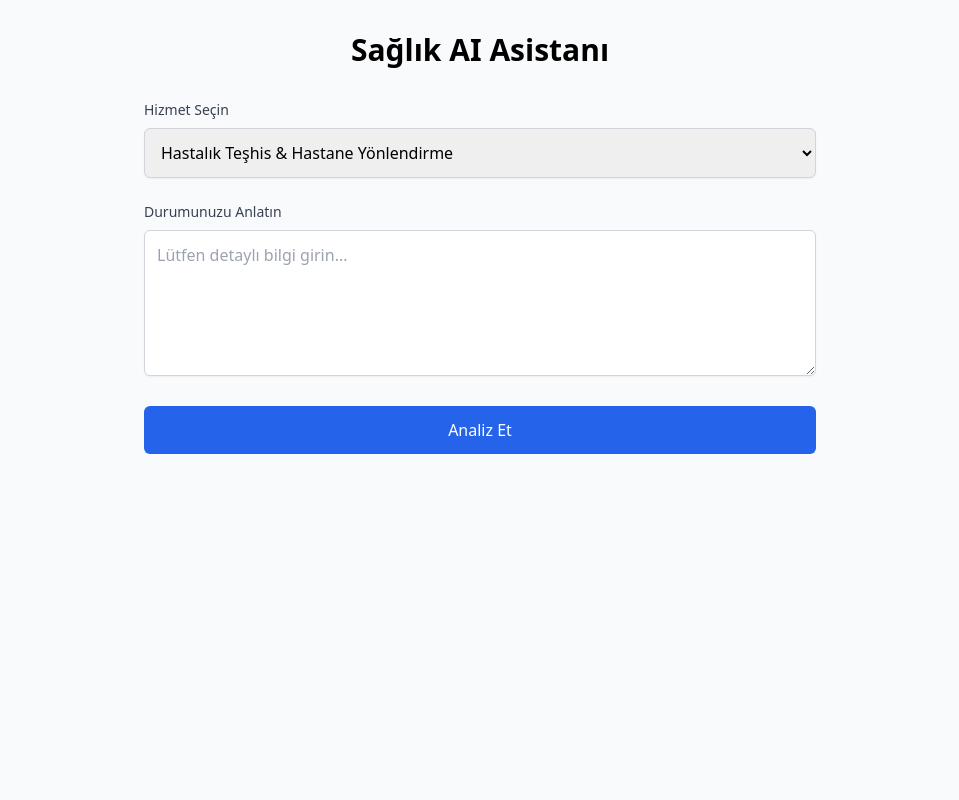
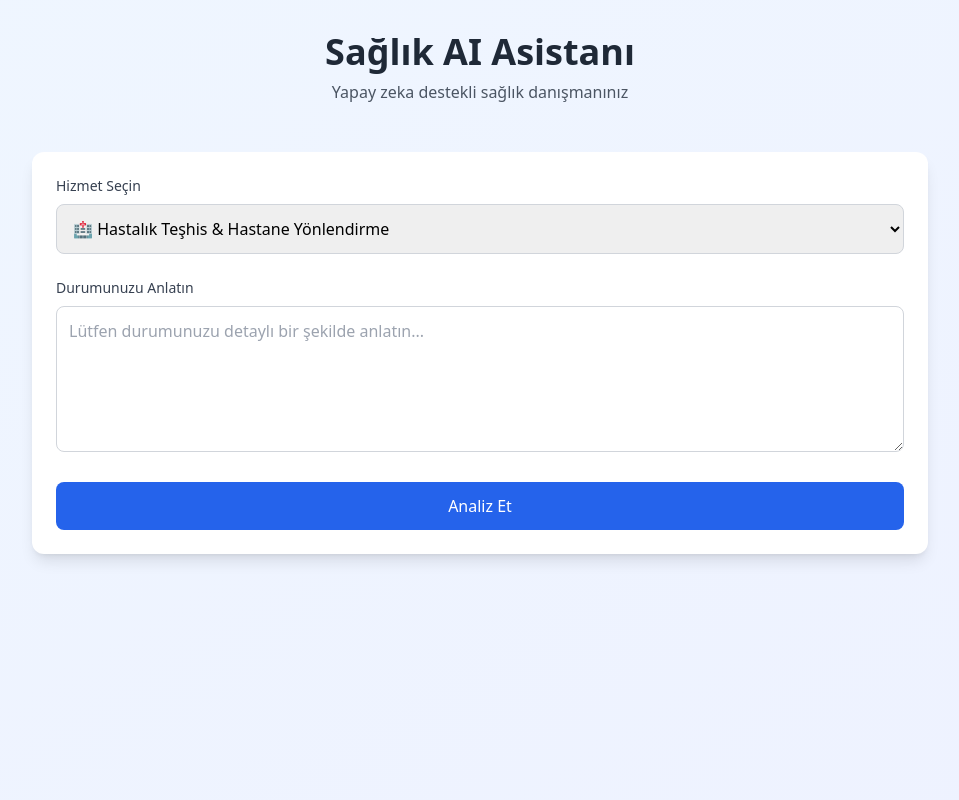
Before and after one commit to iryah/saglik-danismani, a Flask app: page / in a window 1280 px wide. Shown: the whole page, without its empty margins (160-1119 px from the left). Run offline with Flask 2, Linux system fonts and the light colour scheme; some libraries are stand-ins or nearby versions.

Commit message:
Update index.html

```diff
--- a/templates/index.html
+++ b/templates/index.html
@@ -5,47 +5,83 @@
     <meta name="viewport" content="width=device-width, initial-scale=1.0">
     <title>Sağlık AI Asistanı</title>
     <script src="https://cdn.tailwindcss.com"></script>
+    <!-- Loading animasyonu için -->
+    <style>
+        .loading-pulse {
+            animation: pulse 1.5s cubic-bezier(0.4, 0, 0.2, 1) infinite;
+        }
+        @keyframes pulse {
+            0%, 100% { opacity: 1; }
+            50% { opacity: .5; }
+        }
+    </style>
 </head>
-<body class="bg-gray-50">
+<body class="bg-gradient-to-br from-blue-50 to-indigo-50 min-h-screen">
     <div class="container mx-auto px-4 py-8">
-        <h1 class="text-3xl font-bold text-center mb-8">Sağlık AI Asistanı</h1>
+        <!-- Header -->
+        <header class="text-center mb-12">
+            <h1 class="text-4xl font-bold text-gray-800 mb-2">Sağlık AI Asistanı</h1>
+            <p class="text-gray-600">Yapay zeka destekli sağlık danışmanınız</p>
+        </header>
 
-        <div class="max-w-2xl mx-auto">
+        <!-- Ana İçerik -->
+        <div class="max-w-4xl mx-auto">
+            <!-- Form Kartı -->
+            <div class="bg-white rounded-xl shadow-lg p-6 mb-8">
+                <!-- Hizmet Seçimi -->
                 <div class="mb-6">
-                <label for="serviceType" class="block text-sm font-medium text-gray-700 mb-2">Hizmet Seçin</label>
-                <select id="serviceType" class="w-full p-3 border border-gray-300 rounded-md shadow-sm">
-                    <option value="diagnosis">Hastalık Teşhis & Hastane Yönlendirme</option>
-                    <option value="psychologist">AI Psikolog Asistanı</option>
-                    <option value="aesthetic">Estetik İşlem Planlayıcı</option>
-                    <option value="vacation">Tatil Fırsat Avcısı</option>
-                    <option value="opportunity">Fırsat Analiz Motoru</option>
+                    <label class="block text-sm font-medium text-gray-700 mb-2">
+                        Hizmet Seçin
+                    </label>
+                    <select id="serviceType" class="w-full p-3 border border-gray-300 rounded-lg focus:ring-2 focus:ring-blue-500 focus:border-blue-500 transition-all">
+                        <option value="diagnosis">🏥 Hastalık Teşhis & Hastane Yönlendirme</option>
+                        <option value="psychologist">🧠 AI Psikolog Asistanı</option>
+                        <option value="aesthetic">✨ Estetik İşlem Planlayıcı</option>
+                        <option value="vacation">🌍 Sağlık Turizmi Danışmanı</option>
+                        <option value="opportunity">📈 Sağlık Sektörü Fırsat Analizi</option>
                     </select>
                 </div>
 
+                <!-- Durum Açıklaması -->
                 <div class="mb-6">
-                <label for="userInput" class="block text-sm font-medium text-gray-700 mb-2">Durumunuzu Anlatın</label>
+                    <label class="block text-sm font-medium text-gray-700 mb-2">
+                        Durumunuzu Anlatın
+                    </label>
                     <textarea
                         id="userInput"
                         rows="5"
-                    class="w-full p-3 border border-gray-300 rounded-md shadow-sm"
-                    placeholder="Lütfen detaylı bilgi girin..."></textarea>
+                        class="w-full p-3 border border-gray-300 rounded-lg focus:ring-2 focus:ring-blue-500 focus:border-blue-500 transition-all"
+                        placeholder="Lütfen durumunuzu detaylı bir şekilde anlatın..."></textarea>
                 </div>
 
+                <!-- Gönder Butonu -->
                 <button
                     onclick="generateResponse()"
-                class="w-full bg-blue-600 text-white p-3 rounded-md hover:bg-blue-700 transition-colors">
+                    class="w-full bg-blue-600 hover:bg-blue-700 text-white font-medium py-3 px-4 rounded-lg transition-colors">
                     Analiz Et
                 </button>
-
-            <div id="loading" class="hidden mt-8 text-center">
-                <div class="animate-spin rounded-full h-8 w-8 border-b-2 border-blue-600 mx-auto"></div>
-                <p class="mt-2 text-gray-600">Analiz yapılıyor...</p>
             </div>
 
-            <div id="response" class="hidden mt-8">
-                <div class="bg-white p-6 rounded-lg shadow-md">
-                    <h2 class="text-xl font-bold mb-4">Sonuç</h2>
-                    <div id="responseContent" class="prose prose-blue max-w-none"></div>
+            <!-- Yükleniyor -->
+            <div id="loading" class="hidden">
+                <div class="flex flex-col items-center justify-center p-8">
+                    <div class="loading-pulse">
+                        <svg class="animate-spin h-12 w-12 text-blue-600" xmlns="http://www.w3.org/2000/svg" fill="none" viewBox="0 0 24 24">
+                            <circle class="opacity-25" cx="12" cy="12" r="10" stroke="currentColor" stroke-width="4"></circle>
+                            <path class="opacity-75" fill="currentColor" d="M4 12a8 8 0 018-8V0C5.373 0 0 5.373 0 12h4zm2 5.291A7.962 7.962 0 014 12H0c0 3.042 1.135 5.824 3 7.938l3-2.647z"></path>
+                        </svg>
+                    </div>
+                    <p class="mt-4 text-gray-600">AI asistanınız yanıtı hazırlıyor...</p>
+                </div>
+            </div>
+
+            <!-- Sonuç -->
+            <div id="response" class="hidden">
+                <div class="bg-white rounded-xl shadow-lg p-6">
+                    <h2 class="text-2xl font-bold text-gray-800 mb-4">Analiz Sonucu</h2>
+                    <div class="prose max-w-none">
+                        <div id="responseContent" class="text-gray-600 whitespace-pre-wrap"></div>
+                    </div>
                 </div>
             </div>
         </div>
@@ -64,12 +100,13 @@
             return;
         }
 
-        // UI'ı hazırla
+        try {
+            // UI güncelle
             loading.classList.remove('hidden');
             responseDiv.classList.add('hidden');
             responseContent.textContent = '';
 
-        try {
+            // API isteği
             const response = await fetch('/api/service', {
                 method: 'POST',
                 headers: {
@@ -83,19 +120,27 @@
 
             const data = await response.json();
 
+            // Yanıtı göster
             if (data.success) {
-                responseContent.textContent = data.response;
+                responseContent.innerHTML = formatResponse(data.response);
                 responseDiv.classList.remove('hidden');
             } else {
-                alert('Üzgünüm, bir hata oluştu: ' + (data.error || 'Bilinmeyen hata'));
+                throw new Error(data.error || 'Bir hata oluştu');
             }
         } catch (error) {
-            console.error('Error:', error);
-            alert('Bir bağlantı hatası oluştu. Lütfen tekrar deneyin.');
+            alert(`Üzgünüm, bir hata oluştu: ${error.message}`);
         } finally {
             loading.classList.add('hidden');
         }
     }
+
+    function formatResponse(text) {
+        // Markdown benzeri formatlamayı HTML'e çevir
+        return text
+            .replace(/# (.*)/g, '<h3 class="text-xl font-bold text-gray-800 mt-6 mb-3">$1</h3>')
+            .replace(/\* (.*)/g, '<li class="ml-6 mb-2">$1</li>')
+            .replace(/\[(.*?)\]/g, '<span class="text-gray-600">$1</span>');
+    }
     </script>
 </body>
 </html>
```
Lines whose indentation alone changed are shown as unchanged.
